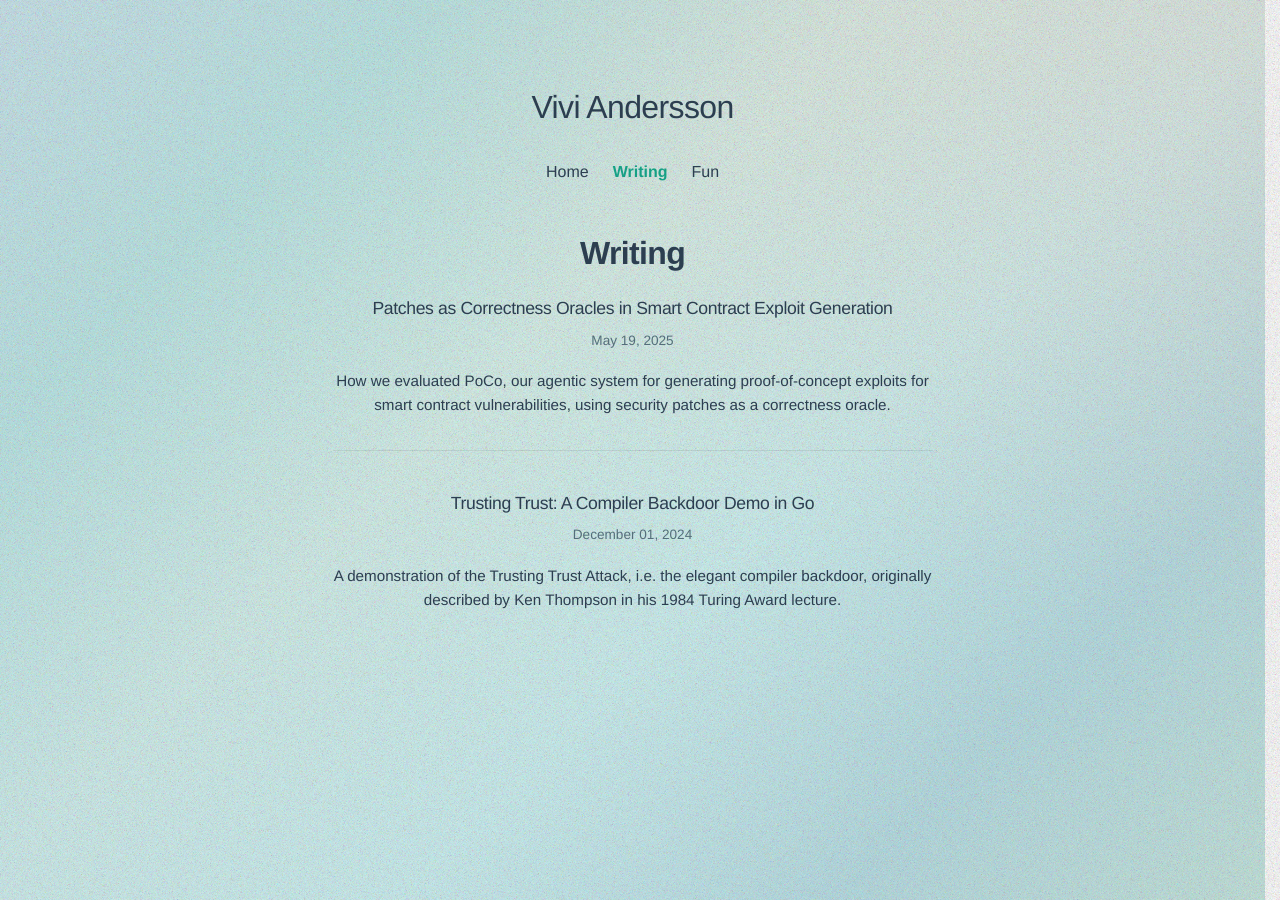
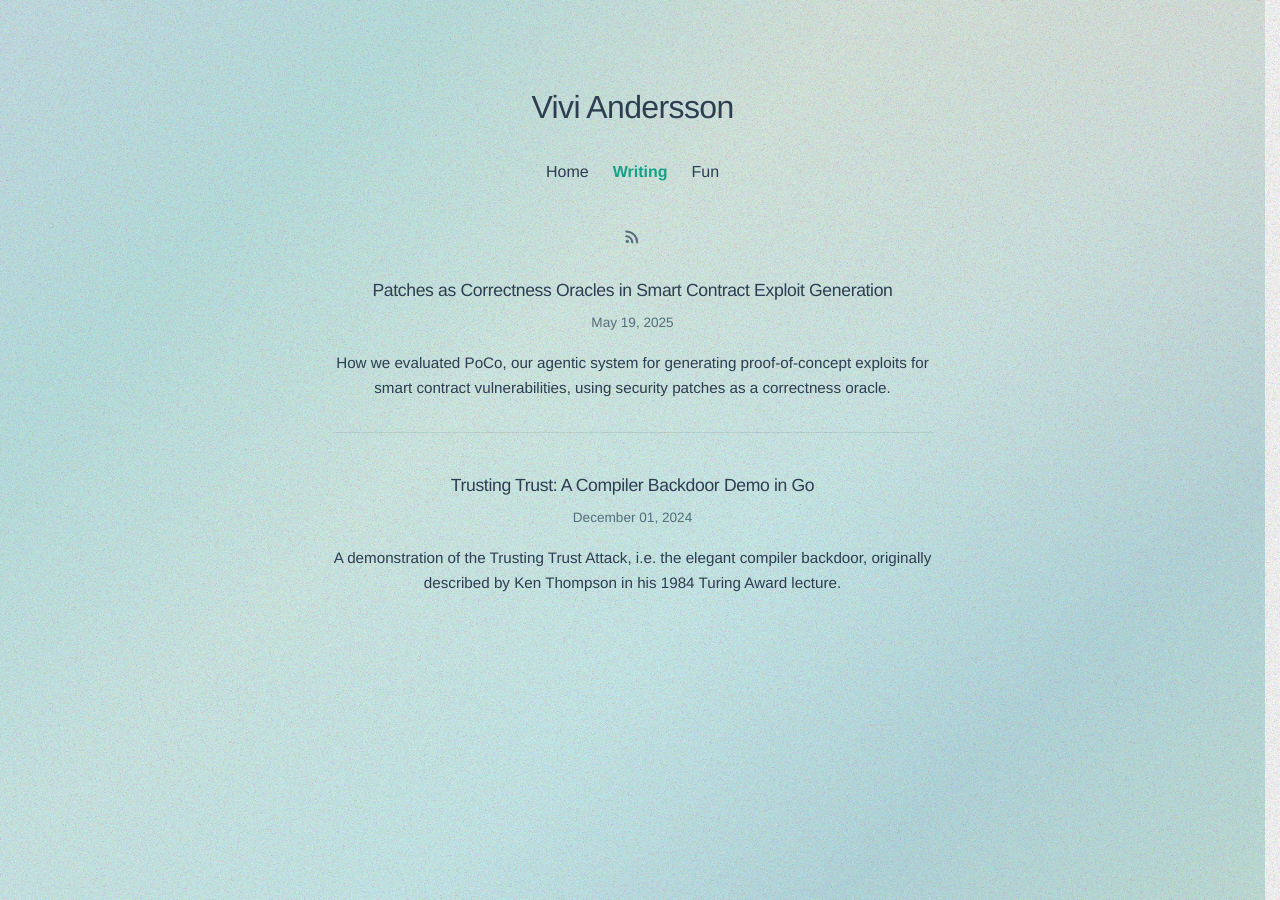
Before and after one commit to vivi365/vivi365.github.io, a Jekyll site: the page built from posts.markdown, in a window 1280 px wide. Built offline with Jekyll 4.4.1, drawn with Linux system fonts in a browser that asks for light colours; some web fonts are replaced.

Commit message:
adds rss link

```diff
--- a/_layouts/page.html
+++ b/_layouts/page.html
@@ -3,6 +3,8 @@ layout: default
 ---
 
 <div class="page-content {% if page.custom_class %}{{ page.custom_class }}{% endif %}">
-  <h1>{{ page.title }}</h1>
+  {% if page.title and page.title != "" %}
+    <h1>{{ page.title }}</h1>
+  {% endif %}
   {{ content }}
 </div>
--- a/assets/css/style.css
+++ b/assets/css/style.css
@@ -570,6 +570,38 @@ section a:hover {
 }
 
 /* Posts list page */
+.posts-feed-link {
+  margin: 0 auto 1.5rem;
+  text-align: center;
+}
+
+.posts-feed-link a {
+  display: inline-flex;
+  align-items: center;
+  justify-content: center;
+  width: 1.1rem;
+  height: 1.1rem;
+  color: var(--text-secondary);
+  line-height: 1;
+}
+
+.posts-feed-link a:hover {
+  color: var(--accent-color);
+}
+
+.rss-icon {
+  width: 1.1rem;
+  height: 1.1rem;
+  flex: 0 0 1.1rem;
+}
+
+.rss-icon svg {
+  display: block;
+  width: 1.1rem;
+  height: 1.1rem;
+  overflow: visible;
+}
+
 .posts-list {
   max-width: 600px;
   margin: 0 auto;
--- a/posts.markdown
+++ b/posts.markdown
@@ -1,8 +1,20 @@
 ---
 layout: page
-title: Writing
+title: ""
 permalink: /posts/
 ---
+
+<p class="posts-feed-link">
+  <a href="{{ '/feed.xml' | relative_url }}" aria-label="Subscribe to the writing RSS feed">
+    <span class="rss-icon" aria-hidden="true">
+      <svg viewBox="0 0 16 16" aria-hidden="true" focusable="false">
+        <circle cx="3" cy="13" r="1.5" fill="currentColor"/>
+        <path d="M2 8.5a5.5 5.5 0 0 1 5.5 5.5" fill="none" stroke="currentColor" stroke-width="1.8" stroke-linecap="round"/>
+        <path d="M2 4a10 10 0 0 1 10 10" fill="none" stroke="currentColor" stroke-width="1.8" stroke-linecap="round"/>
+      </svg>
+    </span>
+  </a>
+</p>
 
 <div class="posts-list">
   {% for post in site.posts %}
```
